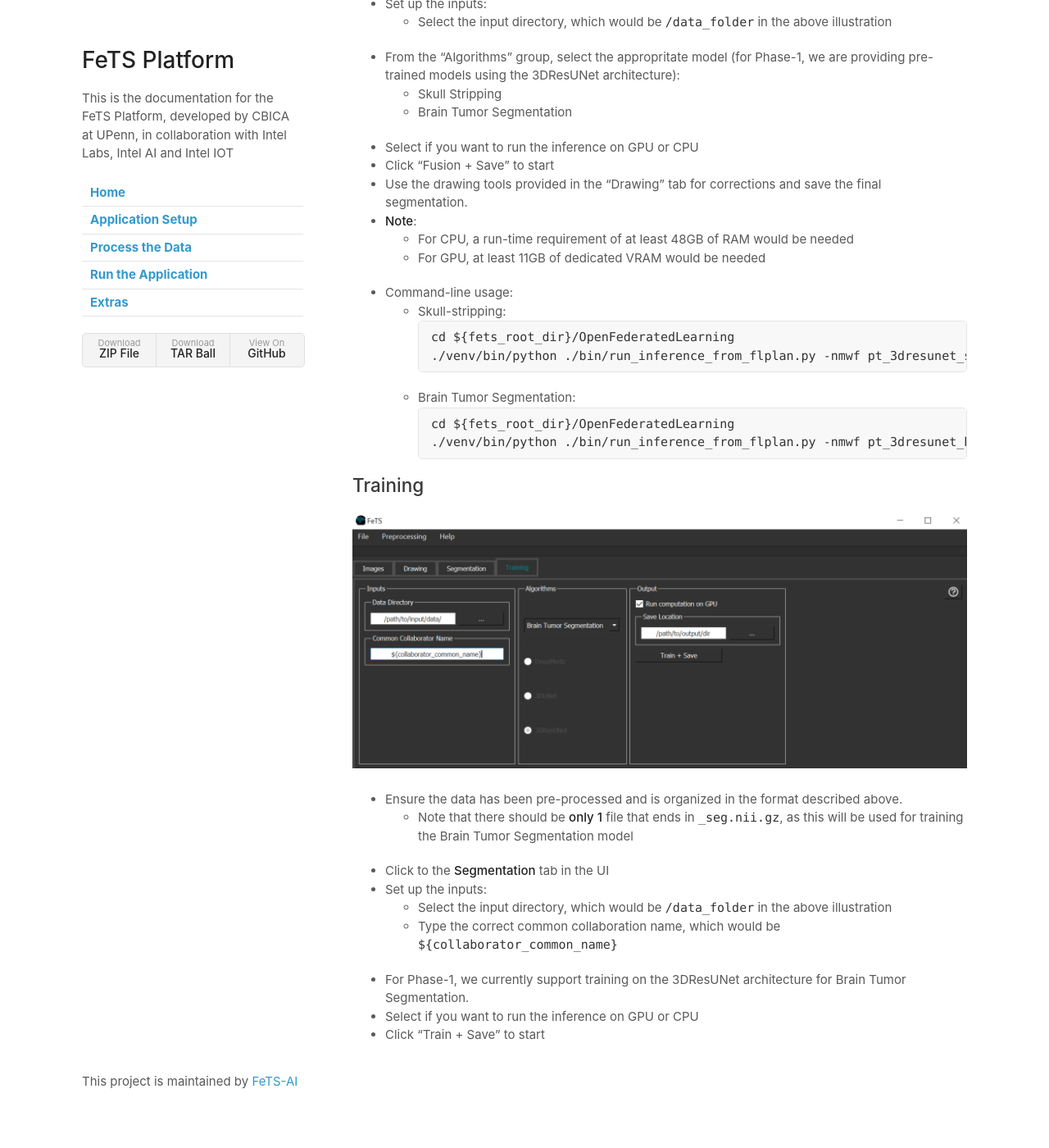
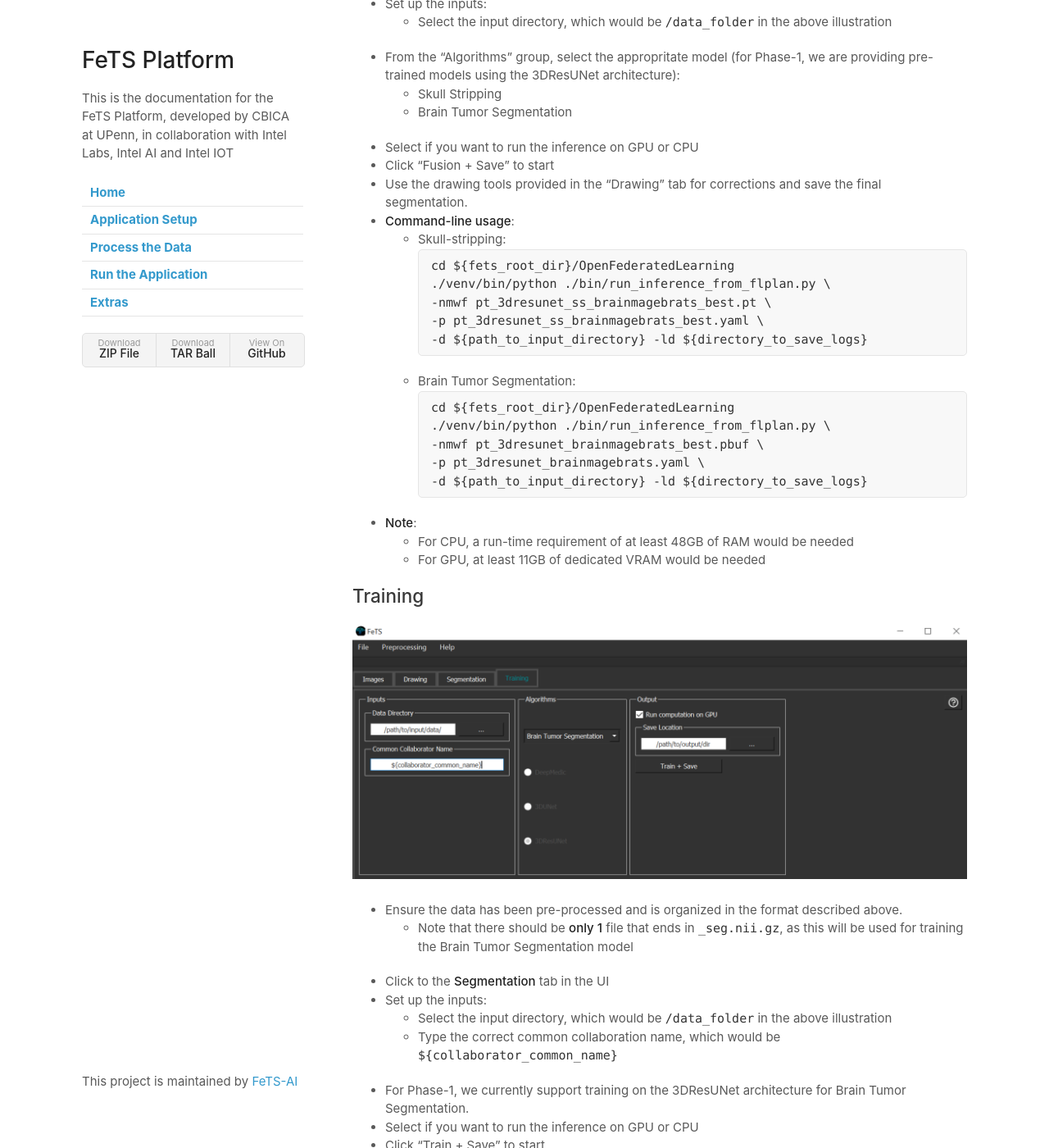
Before and after one commit to FeTS-AI/Front-End, a Jekyll site: the page built from docs/runningApplication.md, in a window 1280 px wide and 1400 px high, scrolled down 714 px. Shown: the whole window at 82% size. Built offline with Jekyll 4.4.1, drawn with Linux system fonts in a browser that asks for light colours; our own code applies the rules of GitHub Pages for plain Markdown files; before the commit the page ends 2058 px from its top, so only the background shows below that; some of the changed text lies outside the part shown.

````diff
--- a/docs/runningApplication.md
+++ b/docs/runningApplication.md
@@ -24,20 +24,26 @@ cd ${download_location}
 - Select if you want to run the inference on GPU or CPU
 - Click "Fusion + Save" to start
 - Use the drawing tools provided in the "Drawing" tab for corrections and save the final segmentation.
-- **Note**:
-  - For CPU, a run-time requirement of at least 48GB of RAM would be needed
-  - For GPU, at least 11GB of dedicated VRAM would be needed
-- Command-line usage:
+- **Command-line usage**:
   - Skull-stripping:
   ```bash
   cd ${fets_root_dir}/OpenFederatedLearning
-  ./venv/bin/python ./bin/run_inference_from_flplan.py -nmwf pt_3dresunet_ss_brainmagebrats_best.pt -p pt_3dresunet_ss_brainmagebrats_best.yaml -d ${path_to_input_directory} -ld ${directory_to_save_logs}
+  ./venv/bin/python ./bin/run_inference_from_flplan.py \
+  -nmwf pt_3dresunet_ss_brainmagebrats_best.pt \
+  -p pt_3dresunet_ss_brainmagebrats_best.yaml \
+  -d ${path_to_input_directory} -ld ${directory_to_save_logs}
   ```
   - Brain Tumor Segmentation:
   ```bash
   cd ${fets_root_dir}/OpenFederatedLearning
-  ./venv/bin/python ./bin/run_inference_from_flplan.py -nmwf pt_3dresunet_brainmagebrats_best.pbuf -p pt_3dresunet_brainmagebrats.yaml -d ${path_to_input_directory} -ld ${directory_to_save_logs}
+  ./venv/bin/python ./bin/run_inference_from_flplan.py \
+  -nmwf pt_3dresunet_brainmagebrats_best.pbuf \
+  -p pt_3dresunet_brainmagebrats.yaml \
+  -d ${path_to_input_directory} -ld ${directory_to_save_logs}
   ```
+- **Note**:
+  - For CPU, a run-time requirement of at least 48GB of RAM would be needed
+  - For GPU, at least 11GB of dedicated VRAM would be needed
 
 ## Training
 
@@ -54,3 +60,11 @@ cd ${download_location}
 - For Phase-1, we currently support training on the 3DResUNet architecture for Brain Tumor Segmentation.
 - Select if you want to run the inference on GPU or CPU
 - Click "Train + Save" to start
+- **Command-line usage**:
+```bash
+cd ${fets_root_dir}/OpenFederatedLearning
+./venv/bin/python ./bin/run_collaborator_from_flplan.py \
+-p pt_3dresunet_brainmagebrats.yaml \
+-d ${path_to_input_directory} \
+-ld ${directory_to_save_logs} -col ${collaborator_common_name}
+```
````
